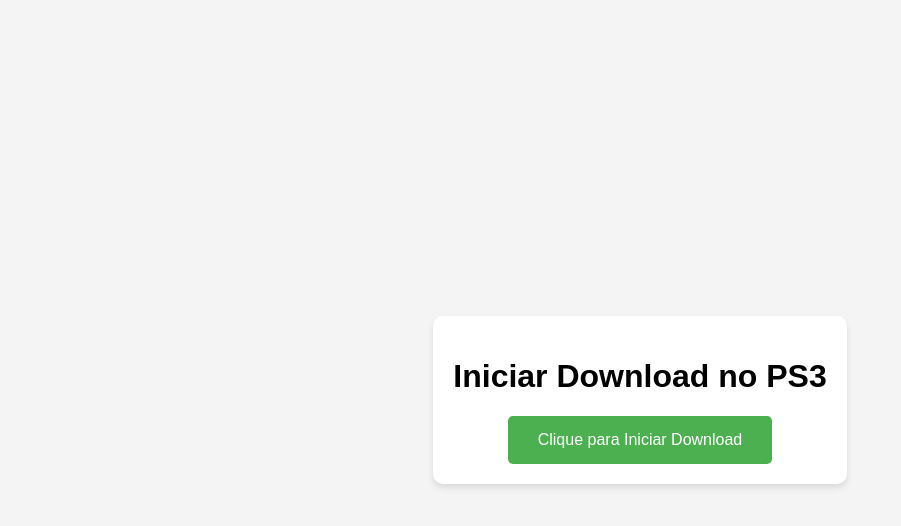
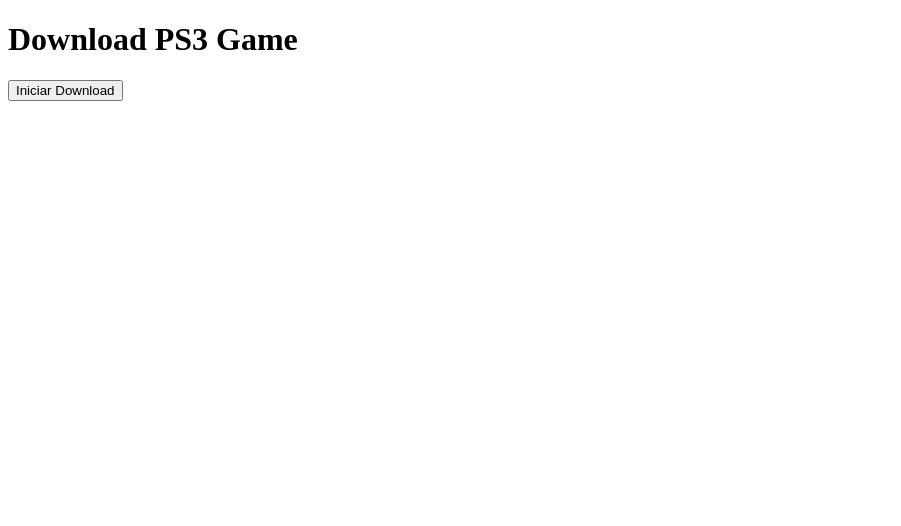
Before and after one commit to spacevipgames/spc, a website: page public/index.html in a window 1280 px wide. Shown: the whole page, without its empty margins (0-901 px from the left). Drawn offline with Linux system fonts and the light colour scheme.

Commit message:
Update index.html

```diff
--- a/public/index.html
+++ b/public/index.html
@@ -1,59 +1,18 @@
-
 <!DOCTYPE html>
-<html lang="pt-BR">
+<html lang="en">
 <head>
-  <meta charset="UTF-8">
-  <meta name="viewport" content="width=device-width, initial-scale=1.0">
-  <title>PS3 Download</title>
-  <style>
-    body {
-      font-family: Arial, sans-serif;
-      display: flex;
-      justify-content: center;
-      align-items: center;
-      height: 100vh;
-      margin: 0;
-      background-color: #f4f4f4;
-    }
-    .container {
-      text-align: center;
-      padding: 20px;
-      background-color: #fff;
-      border-radius: 10px;
-      box-shadow: 0 4px 6px rgba(0, 0, 0, 0.1);
-    }
-    .btn {
-      padding: 15px 30px;
-      font-size: 16px;
-      background-color: #4CAF50;
-      color: white;
-      border: none;
-      border-radius: 5px;
-      cursor: pointer;
-      transition: background-color 0.3s;
-    }
-    .btn:hover {
-      background-color: #45a049;
-    }
-  </style>
+    <meta charset="UTF-8">
+    <meta name="viewport" content="width=device-width, initial-scale=1.0">
+    <title>Download PS3 Game</title>
 </head>
 <body>
-  <div class="container">
-    <h1>Iniciar Download no PS3</h1>
-    <button class="btn" onclick="startDownload()">Clique para Iniciar Download</button>
-  </div>
+    <h1>Download PS3 Game</h1>
+    <button id="download-btn">Iniciar Download</button>
 
-  <script>
-    function startDownload() {
-      fetch('/download')
-        .then(response => {
-          if (response.ok) {
-            alert('Download iniciado!');
-          } else {
-            alert('Falha ao iniciar download');
-          }
+    <script>
+        document.getElementById('download-btn').addEventListener('click', function() {
+            window.location.href = '/download';
         });
-    }
-  </script>
+    </script>
 </body>
 </html>
```
